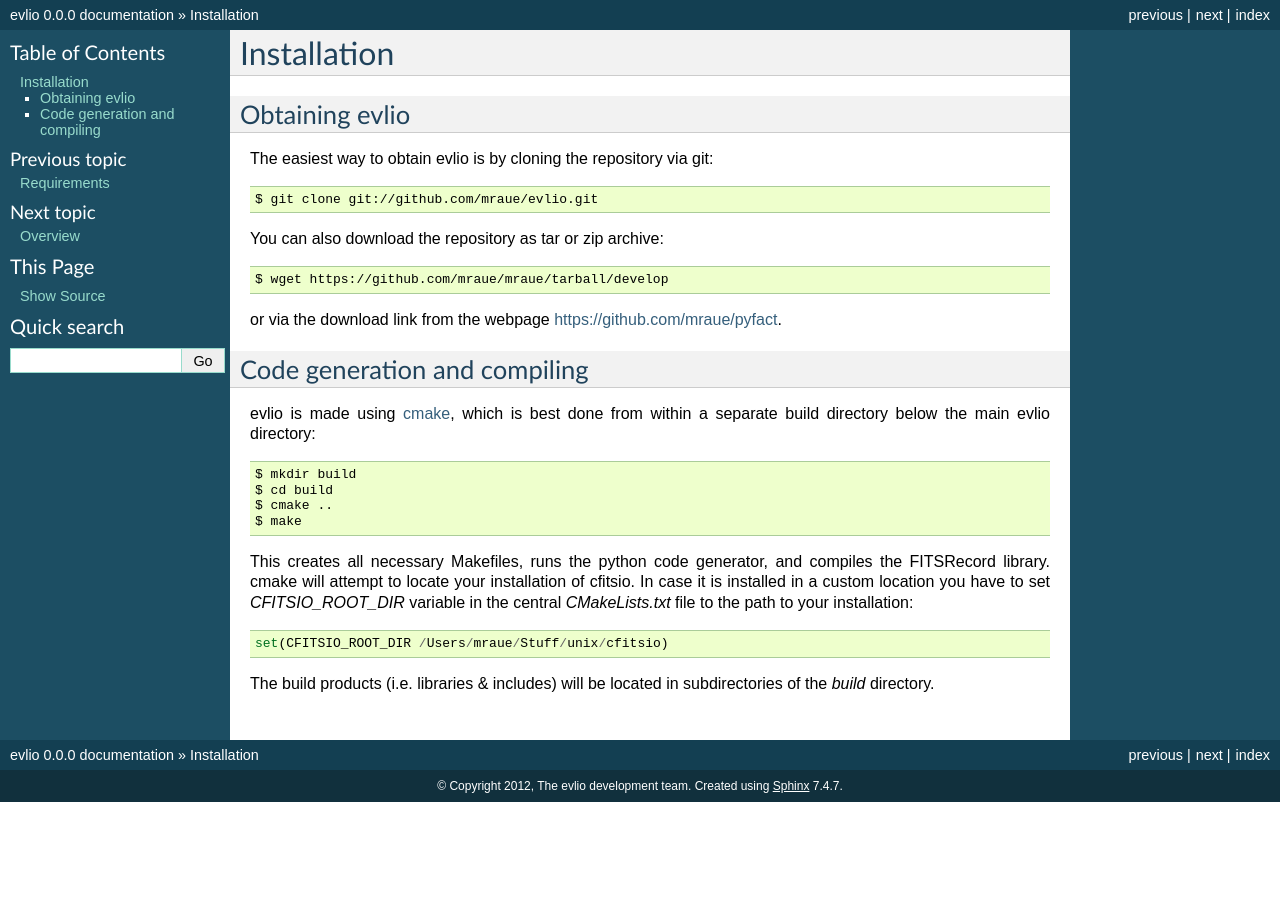
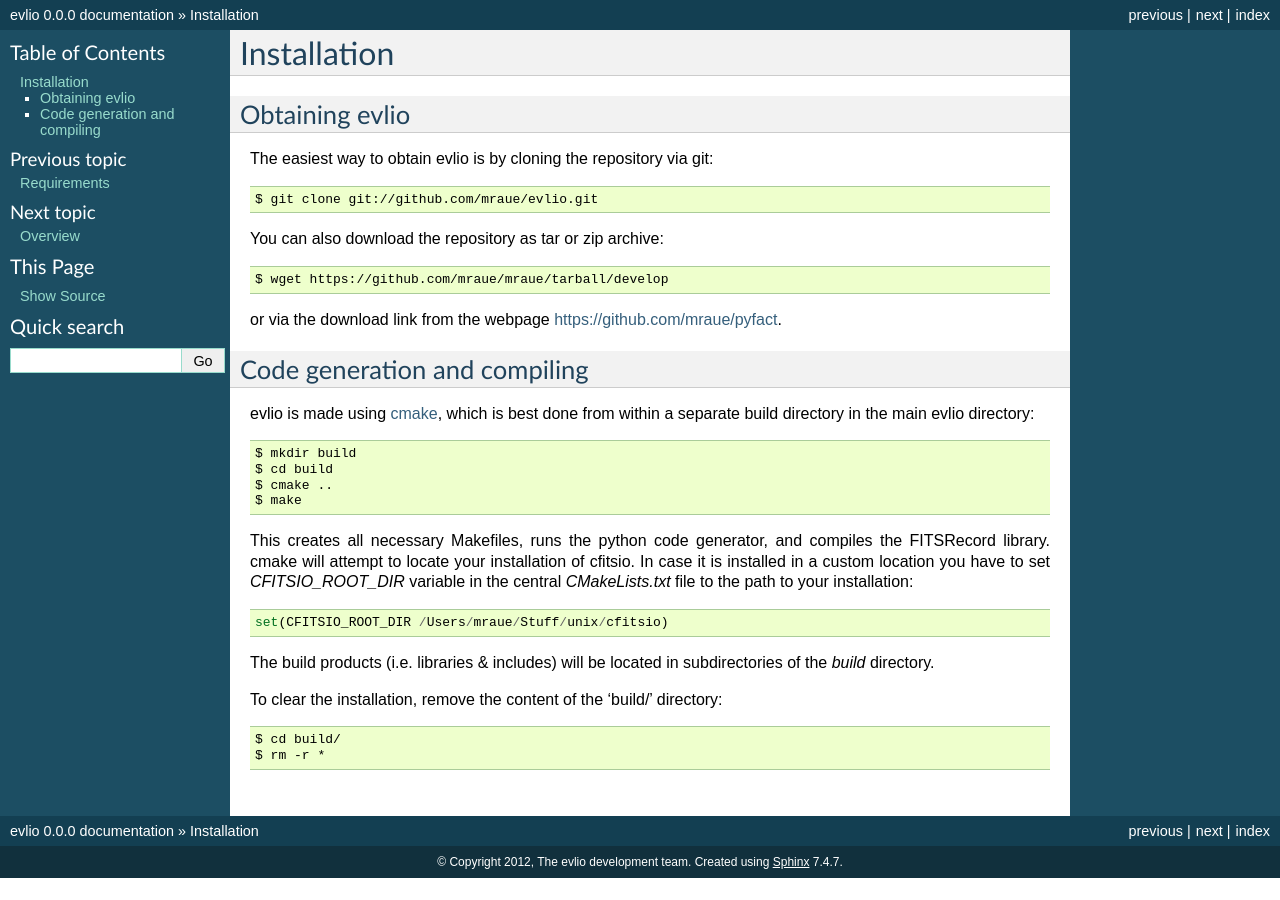
Before and after one commit to mraue/evlio, a Sphinx documentation site: the page built from docs/installation.rst, in a window 1280 px wide. Built offline with Sphinx 7.4.7, drawn with Linux system fonts in a browser that asks for light colours; formulas are drawn with MathJax 3.

Commit message:
Minor doc improvements

```diff
--- a/docs/installation.rst
+++ b/docs/installation.rst
@@ -21,7 +21,7 @@ Code generation and compiling
 -----------------------------
 
 evlio is made using `cmake <http://www.cmake.org/>`_, which is best
-done from within a separate build directory below the main evlio
+done from within a separate build directory in the main evlio
 directory::
 
     $ mkdir build
@@ -39,3 +39,9 @@ you have to set `CFITSIO_ROOT_DIR` variable in the central
 
 The build products (i.e. libraries & includes) will be located in
 subdirectories of the `build` directory.
+
+To clear the installation, remove the content of the 'build/'
+directory::
+
+    $ cd build/
+    $ rm -r *
```
